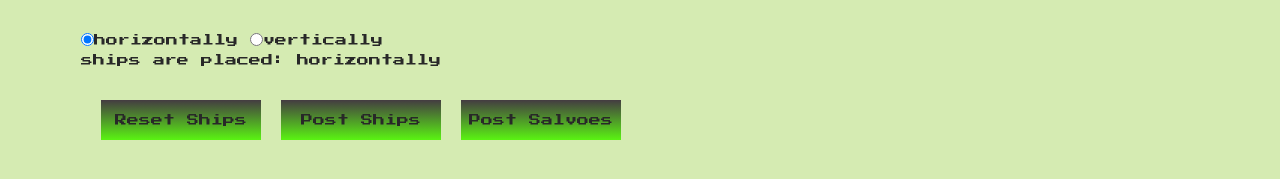
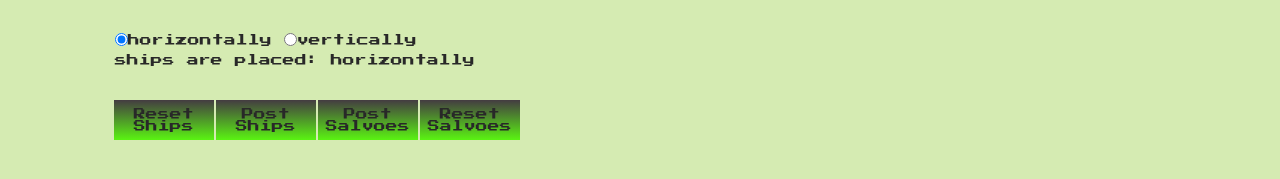
Before and after one commit to heikemiersch/Ubiqum-Salvo-VUE, a Vue app: page /gameview/1 in a window 1280 px wide. Shown: the part 589-768 px from the top of the page. Built offline with nearby package versions, Linux system fonts and the light colour scheme; no server answers; a web font is replaced by a local one.

Commit message:
getting there

```diff
--- a/src/style.css
+++ b/src/style.css
@@ -194,14 +194,14 @@ ul button {
     }
 }
 
-#shipButtons {
+.shipButtons {
     display: flex;
     margin: -7px;
     margin-top: 10px;
     width: 30px;
 }
 
-#shipButtons img {
+.shipButtons img {
     width: 80px;
     height: 30px;
     border: 1px solid black;
@@ -238,11 +238,13 @@ ul button {
 .submit_buttons {
     display: flex;
     justify-items: right;
+    margin-left: -3px;
 }
 
-#post_ships {
-    width: 160px;
+.post_ships {
+    width: 100px;
     margin-top: 30px;
+    margin-left: 2px;
     font-size: 12px;
     padding: 2px;
 }
--- a/src/views/GameView.vue
+++ b/src/views/GameView.vue
@@ -35,11 +35,11 @@
         </table>
 
         <div class="player-banners">
-          <p v-if="shipsPlaced">Ready to go.</p>
+          <p v-if="shipsPlaced" >Ready to go.</p>
           <p class="placeShipsRequest" v-else>Please place your ships.</p>
         </div>
 
-        <div id="shipButtons">
+        <div v-if="!shipsPlaced" class="shipButtons">
           <drag
             id="carrier"
             class="drag"
@@ -99,9 +99,10 @@
         </div>
 
         <div class="submit_buttons">
-          <button id="post_ships" type="submit" v-on:click="resetShips">Reset Ships</button>
-          <button id="post_ships" type="submit" v-on:click="postShips">Post Ships</button>
-          <button id="post_ships" type="submit" v-on:click="postSalvoes">Post Salvoes</button>
+          <button class="post_ships" type="submit" v-on:click="resetShips">Reset Ships</button>
+          <button class="post_ships" type="submit" v-on:click="postShips">Post Ships</button>
+          <button class="post_ships" type="submit" v-on:click="postSalvoes">Post Salvoes</button>
+          <button class="post_ships" type="submit" v-on:click="resetSalvoes">Reset Salvoes</button>
         </div>
       </div>
 
@@ -180,15 +181,19 @@ export default {
     };
   },
 
-  created() {
+  created()
+
+  { console.log(this.ships);
+
+
     // console.log(this.$route.params.id);
     // works ↓↓↓↓↓↓↓↓
     // console.log(this.id);
+
     this.gamePlayerID = this.id;
-    // works ↓↓↓↓↓↓↓↓
+    this.fetchData();
+    console.log(this.shipsPlaced);
 
-    this.fetchData();
-    //this.createShipButtons();
   },
 
   methods: {
@@ -206,6 +211,7 @@ export default {
           this.player = game[0].player.userName;
           this.opponent = game[0].opponent;
           this.ships = game[0].ships;
+          console.log(this.ships);
           this.salvoes = game[0].salvoes;
           this.salvoesOpponent = game[0].salvoesOpponent;
           // console.log(this.ships);
@@ -217,6 +223,10 @@ export default {
           this.displaySalvoes();
           this.displaySalvoesOpponent();
           // console.log(this.turn);
+          if(this.ships.length > 0 ) {
+          this.shipsPlaced = true }
+          else {
+          this.shipsPlaced = false }
         })
         .catch(function(error) {
           console.log(error, "<-- error");
@@ -286,7 +296,6 @@ export default {
             type: data.shiptype,
             shipLocation: this.shipLocation
           });
-          // write a function to loop through ships and call back the grey locs
         } else {
           this.shipLocation = [];
           for (var i = 0; i < shipsLength(); i++) {
@@ -361,7 +370,7 @@ export default {
     },
 
     displayShips() {
-      for (var i in this.ships) {
+        for (var i in this.ships) {
         let k = this.ships[i].shipLocation;
         for (var j in k) {
           //console.log(k[j] + "p1");
@@ -371,6 +380,15 @@ export default {
     },
 
     resetShips: function() {
+      // BAD IDEA ↓↓↓↓↓↓↓↓
+      // besser: die arrays löschen, die sich in diesem turn angefüllt haben
+      // und ebenso für die resetSalvoes
+      location.reload();
+    //  this.shipsPlaced = false;
+    //  this.ships = [];
+    },
+
+    resetSalvoes() {
       // BAD IDEA ↓↓↓↓↓↓↓↓
       location.reload();
     },
@@ -395,9 +413,12 @@ export default {
           console.log(response);
           // console.log(this.ships);
           this.shipsPlaced = true;
+          console.log(this.shipsPlaced);
           return response.json();
         })
-        .then(data => console.log(data));
+        .then(data => console.log(data))
+        .then(data => this.ships.push(data))
+        console.log(this.ships);
     },
 
     postSalvoes: function() {
@@ -426,10 +447,13 @@ export default {
       // .then(data => console.log(data));
     },
 
-    shoot(row, column) {
-      let salvoPosition = row + column + "p2";
-      for (var i = 0; i < 3; i++) {
-        document.getElementById(salvoPosition).innerHTML = "*";
+    shoot(row, column, salvoLocations) {
+         let salvoPosition = row + column + "p2";
+          // works ↓↓↓↓↓↓↓↓
+         console.log(salvoPosition);
+         for (var i = 0; i < 3; i++) {
+          document.getElementById(salvoPosition).innerHTML = "*";
+          document.getElementById(salvoPosition).style.color = "grey";
       }
       this.salvoLocations.push(row + column);
       console.log(this.newSalvo);
@@ -438,14 +462,14 @@ export default {
     displaySalvoes() {
         for (var i in this.salvoes) {
         let k = this.salvoes[i].salvoLocation;
-        ///////// THIS IS WHERE THE PROBLEMS BEGIN ↓↓↓↓↓↓↓↓ /////////
-        console.log(k);
-        for (var j in k) {
-          console.log(k[j] + "p2");
+          for (var j in k) {
+          // console.log(k[j] + "p2");
+
           document.getElementById(k[j] + "p2").innerHTML = "*";
-          document.getElementById(k[j] + "p2").style.color = "red";
-          document.getElementById(k[j] + "p2").style.textAlign = "center";
+          document.getElementById(k[j] + "p2").style.color = "black";
+          // document.getElementById(k[j] + "p2").style.textAlign = "center";
         }
+
       }
     },
 
@@ -455,8 +479,8 @@ export default {
         for (var j in k) {
           //console.log(k[j]);
           document.getElementById(k[j]).innerHTML = "*";
-          document.getElementById(k[j]).style.color = "red";
-          document.getElementById(k[j]).style.textAlign = "center";
+          document.getElementById(k[j]).style.color = "black";
+          // document.getElementById(k[j]).style.textAlign = "center";
         }
       }
     }
```
